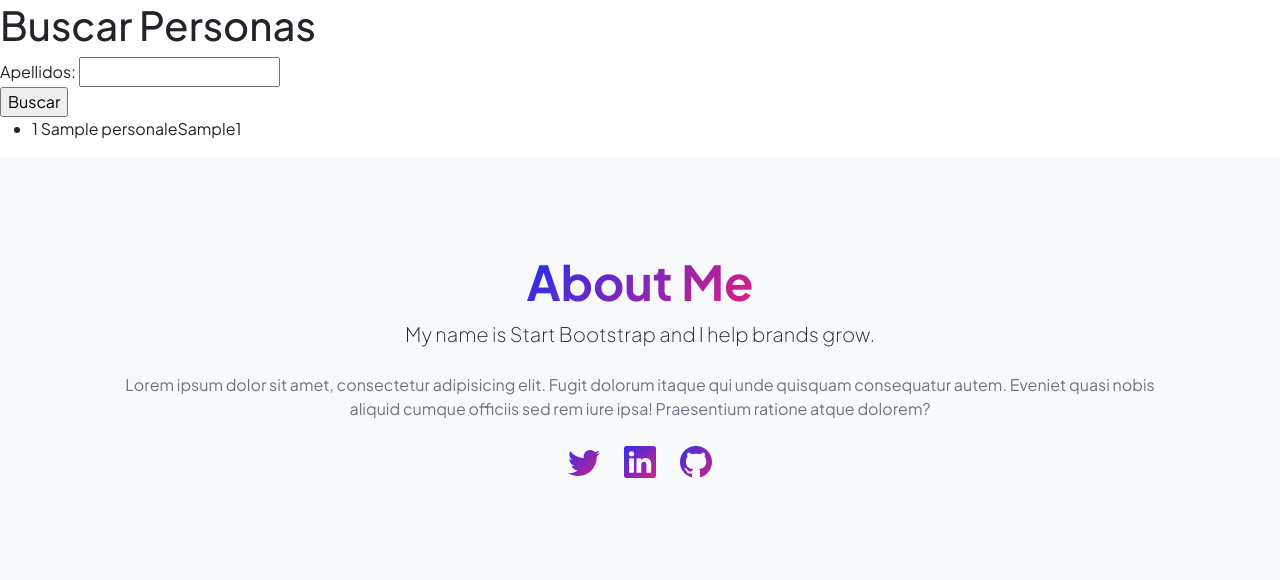
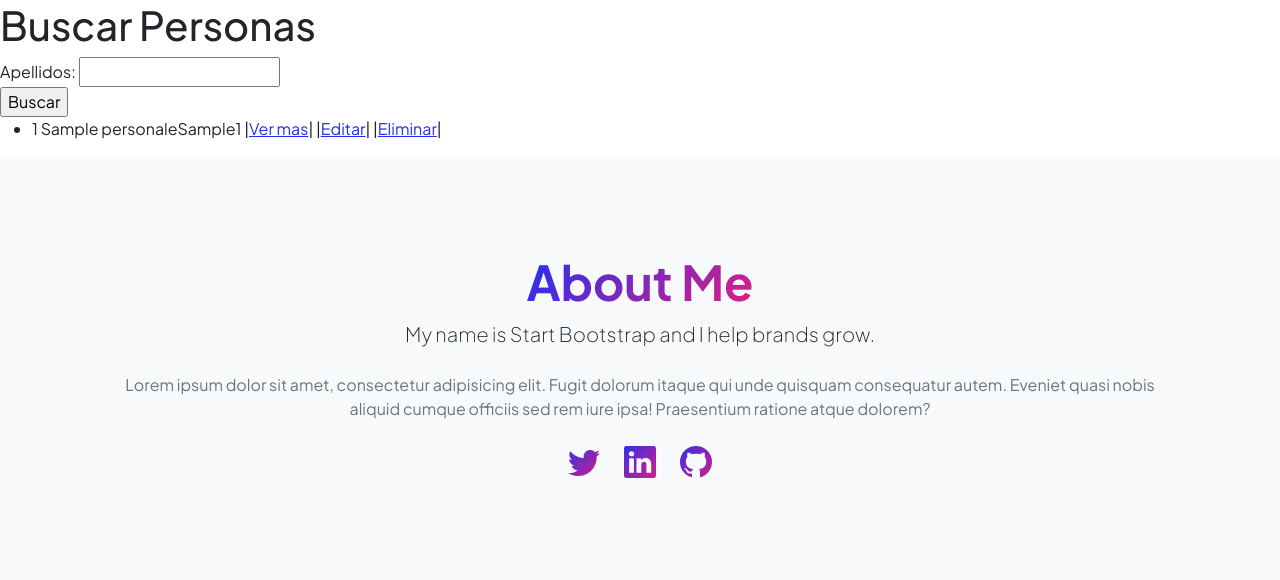
Before and after one commit to GRFede/Garcia-Federico-3era-preentrega, a Django app: page /buscar-persona/ in a window 1280 px wide. Shown: the part 71-651 px from the top of the page. Run offline with Django 5.2, Linux system fonts and the light colour scheme; tables that the repository leaves empty hold one stand-in row (values such as "Sample post"); some libraries are stand-ins or nearby versions.

Commit message:
Se agrega las patas del CRUD

```diff
--- a/inicio/forms.py
+++ b/inicio/forms.py
@@ -1,9 +1,13 @@
 from django import forms
 
-class CrearPersonalFormulario(forms.Form):
+class PersonalFormularioBase(forms.Form):
     nombres = forms.CharField(max_length=20)
     apellidos = forms.CharField(max_length=20)
     edad = forms.IntegerField()
 
+class CrearPersonalFormulario(PersonalFormularioBase):...
+
+class EditarPersonalFormulario(PersonalFormularioBase):...
+
 class BuscarPersonalFormulario(forms.Form):
     apellidos = forms.CharField(max_length=20, required=False)
--- a/inicio/templates/buscar_persona.html
+++ b/inicio/templates/buscar_persona.html
@@ -16,7 +16,11 @@
     {% if personas %}
     <ul>
         {% for persona in personas %}
-        <li>{{persona}}</li>
+        <li>{{persona}}
+            |<a href={% url "ver_personas" persona.id %}>Ver mas</a>|
+            |<a href={% url "editar_persona" persona.id %}>Editar</a>|
+            |<a href={% url "eliminar_persona" persona.id %}>Eliminar</a>|
+        </li>
         {% endfor %}
     </ul>
     {% else %}
--- a/inicio/urls.py
+++ b/inicio/urls.py
@@ -1,6 +1,15 @@
 from django.urls import path
-from inicio.views import inicio, principal, resume, contacto, proyectos, buscar_persona, crear_personales
-
+from inicio.views import (
+    inicio,
+    principal,
+    resume,
+    contacto,
+    proyectos,
+    buscar_persona,
+    crear_personales,
+    ver_personas,
+    eliminar_persona,
+    editar_persona)
 
 urlpatterns = [
     path('', inicio, name='inicio'),
@@ -10,5 +19,9 @@ urlpatterns = [
     path('projects/', proyectos, name='proyectos'),
     path('buscar-persona/', buscar_persona, name='buscar_persona'),
     path('crear-personales/', crear_personales, name='crear_personales'),
+    path('ver-persona/<int:id>', ver_personas, name='ver_personas'),
+    path('eliminar-persona/<int:id>', eliminar_persona, name='eliminar_persona'),
+    path('editar-persona/<int:id>', editar_persona, name='editar_persona'),
+
 
 ]
--- a/inicio/views.py
+++ b/inicio/views.py
@@ -1,6 +1,6 @@
 from django.shortcuts import render, redirect
 from inicio.models import Personales
-from inicio.forms import CrearPersonalFormulario,BuscarPersonalFormulario
+from inicio.forms import CrearPersonalFormulario,BuscarPersonalFormulario,EditarPersonalFormulario
 
 # Create your views here.
 
@@ -42,3 +42,30 @@ def buscar_persona(request):
         personas= Personales.objects.all()
 
     return render(request, 'buscar_persona.html', {'personas' : personas, 'form': formulario})
+
+def ver_personas(request,id):
+    persona = Personales.objects.get(id=id)
+    return render(request, 'ver_personas.html', {'persona':persona})
+
+def eliminar_persona(request,id):
+    persona = Personales.objects.get(id=id)
+    persona.delete()
+    return redirect('buscar_persona')
+
+def editar_persona(request, id):
+    persona = Personales.objects.get(id=id)
+
+    formulario=EditarPersonalFormulario(initial={'nombres':persona.nombres,'apellidos':persona.apellidos,'edad':persona.edad})
+
+    if request.method == "POST":
+        formulario=EditarPersonalFormulario(request.POST)
+        if formulario.is_valid():
+            persona.nombres=formulario.cleaned_data.get('nombres')
+            persona.apellidos=formulario.cleaned_data.get('apellidos')
+            persona.edad=formulario.cleaned_data.get('edad')
+
+            persona.save()
+
+            return redirect('buscar_persona')
+
+    return render(request, 'editar_persona.html', {'persona': persona, 'form':formulario})
```
Also changed, not shown: inicio/templates/editar_persona.html (added, +16 -0 lines), inicio/templates/ver_personas.html (added, +18 -0 lines).
